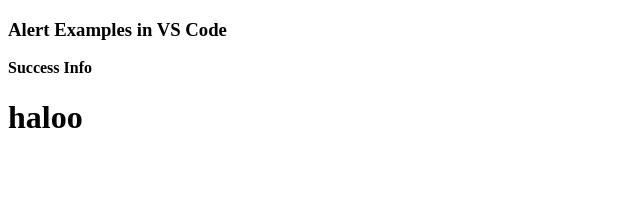
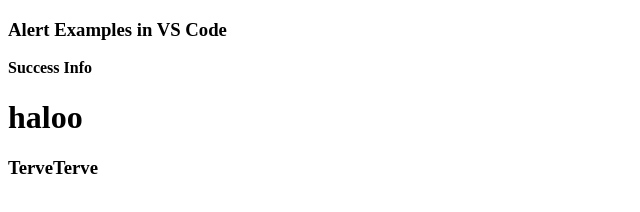
Before and after one commit to KonnuCodes/Portfolio_KonnuCodes, a plain HTML site: page index.html in a window 1280 px wide. Shown: the whole page, without its empty margins (0-640 px from the left). Drawn offline with Linux system fonts and the light colour scheme.

Commit message:
TestCommit

```diff
--- a/index.html
+++ b/index.html
@@ -8,5 +8,6 @@
     <strong>Success</strong>
     <strong>Info</strong>
     <h1>haloo</h1>
+    <h3>TerveTerve</h3>
 </body>
 </html>
```
